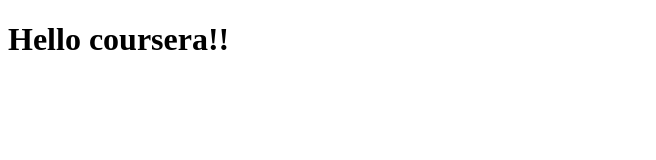
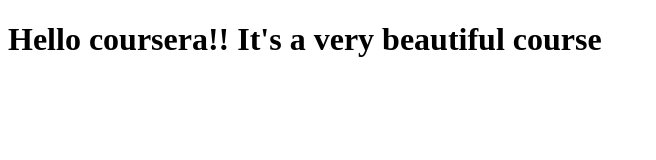
Before and after one commit to Peyola/coursera-test, a plain HTML site: page site/index.html in a window 1280 px wide. Shown: the whole page, without its empty margins (0-656 px from the left). Drawn offline with Linux system fonts and the light colour scheme.

Commit message:
small addition to page content

```diff
--- a/site/index.html
+++ b/site/index.html
@@ -4,6 +4,6 @@
 	<title>Hello COURSERA</title>
 </head>
 <body>
-<h1>Hello coursera!!</h1>
+<h1>Hello coursera!! It's a very beautiful course</h1>
 </body>
 </html>
```
